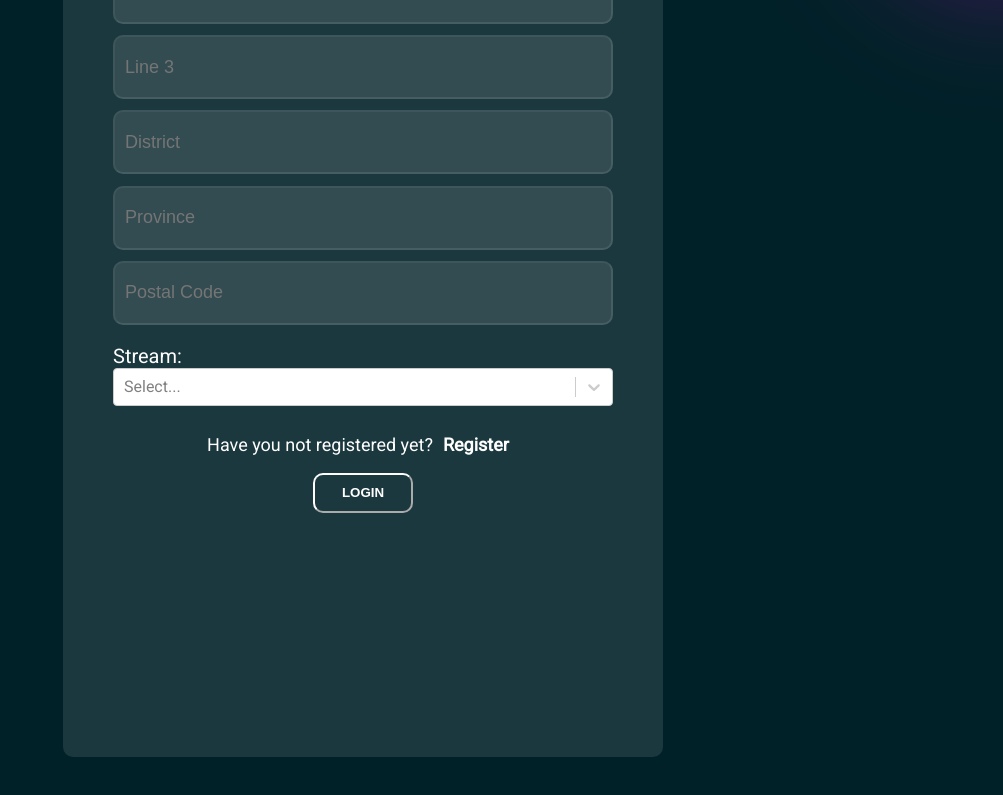
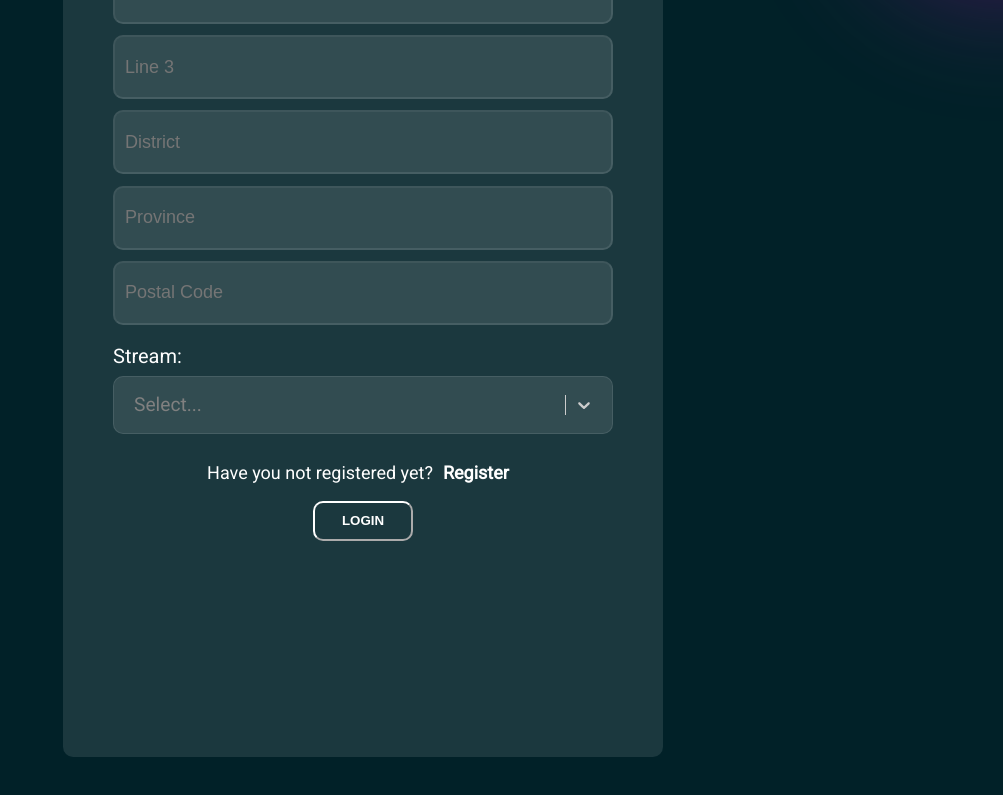
Before and after one commit to UmeshMadhusankha/lms-missaka, a React (Vite) app: page / in a window 1280 px wide. Shown: the part 1003-1798 px from the top of the page, without its empty margins (277-1280 px from the left). Built offline with nearby package versions, Linux system fonts and the light colour scheme.

Commit message:
completed first select (stream)

```diff
--- a/src/pages/RegisterPage.jsx
+++ b/src/pages/RegisterPage.jsx
@@ -11,6 +11,37 @@ function RegisterPage() {
     {value : "maths" ,label : "Physical Science"},
     {value : "other" ,label : "Other"}
   ]
+
+  const listStyles = {
+    control : (styles) => ({...styles,
+      marginTop: "1vh",
+      borderRadius: "10px",
+      backgroundColor: "rgba(255, 255, 255, 0.1)",
+      borderColor: "rgba(255, 255, 255, 0.1)",
+      color: "whitesmoke",
+      padding: "10px",
+      fontSize: "larger",
+    }),
+    option : (styles, {data, isDisabled, isFocused, isSelected}) => (
+      {...styles,
+        borderRadius: "10px",
+        marginBottom: "1.5px",
+        backgroundColor: isFocused ? "#044a59" : "#027f9c" ,
+        borderColor: "white",
+        color: "whitesmoke",
+        padding: "15px",
+        fontSize: "larger",
+      }
+    ),
+    menu : (styles) => (
+      {
+        ...styles,
+        margin: "0px",
+        padding: "0px",
+        backgroundColor: "transparent"
+      }
+    )
+  }
 
   return (
     <div className={styles.container}>
@@ -83,7 +114,7 @@ function RegisterPage() {
             <input type='text' placeholder='Province' className={styles.inputFieldsAddr}/>
             <input type='text' placeholder='Postal Code' className={styles.inputFieldsAddr}/>
             <label htmlFor="stream" className={styles.labels}>Stream:</label>
-            <Select options={streams}  />
+            <Select options={streams}  styles={listStyles}/>
           </div>
           <div className={styles.register}>
             <p>Have you not registered yet? </p>
```
